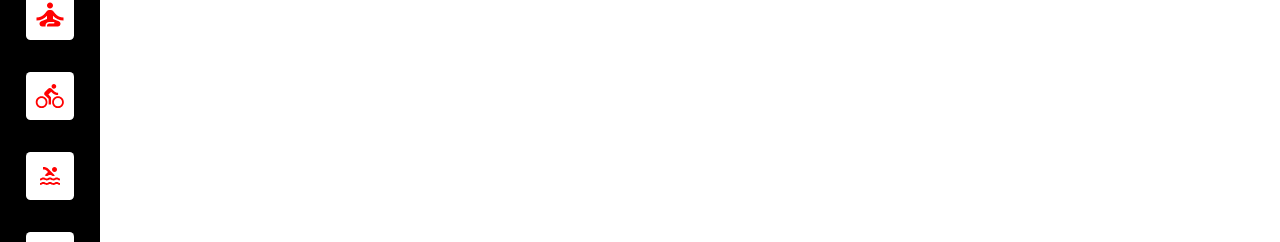
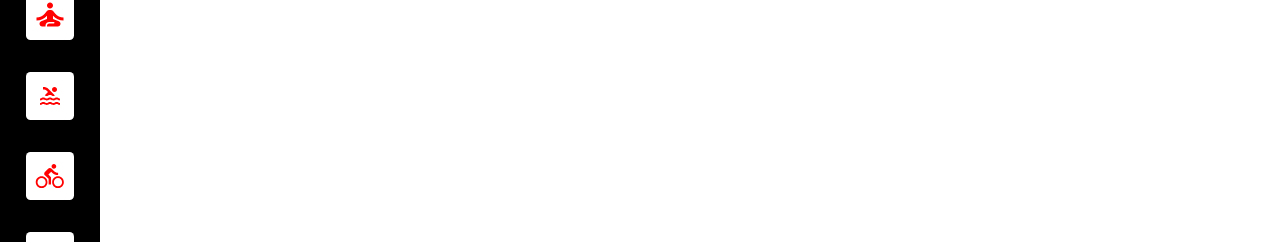
Before and after one commit to pyko7/SportSee-front, a React (Vite) app: page / in a window 1280 px wide. Shown: the part 183-425 px from the top of the page. Built offline with nearby package versions, Linux system fonts and the light colour scheme; no server answers.

Commit message:
fix: fixed ui

```diff
--- a/src/components/Sidebar/Sidebar.jsx
+++ b/src/components/Sidebar/Sidebar.jsx
@@ -9,8 +9,8 @@ const Sidebar = () => {
     <nav className="sidebar">
       <div className="icons-list">
         <YogaIcon className="icon" />
+        <SwimmingIcon className="icon" />
         <CyclingIcon className="icon" />
-        <SwimmingIcon className="icon" />
         <BodyBuildingIcon className="icon" />
       </div>
       <div className="copyright">
```
